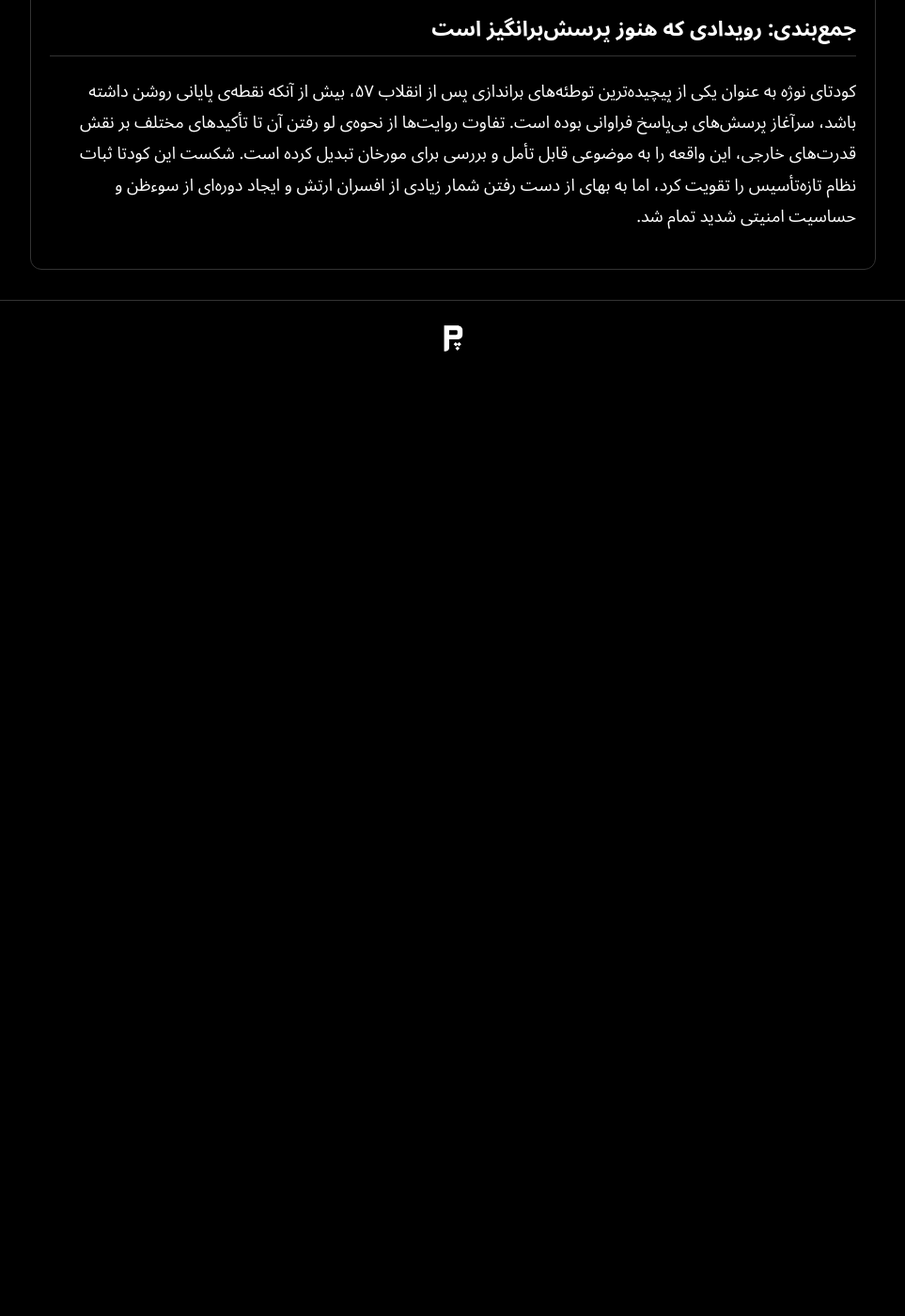
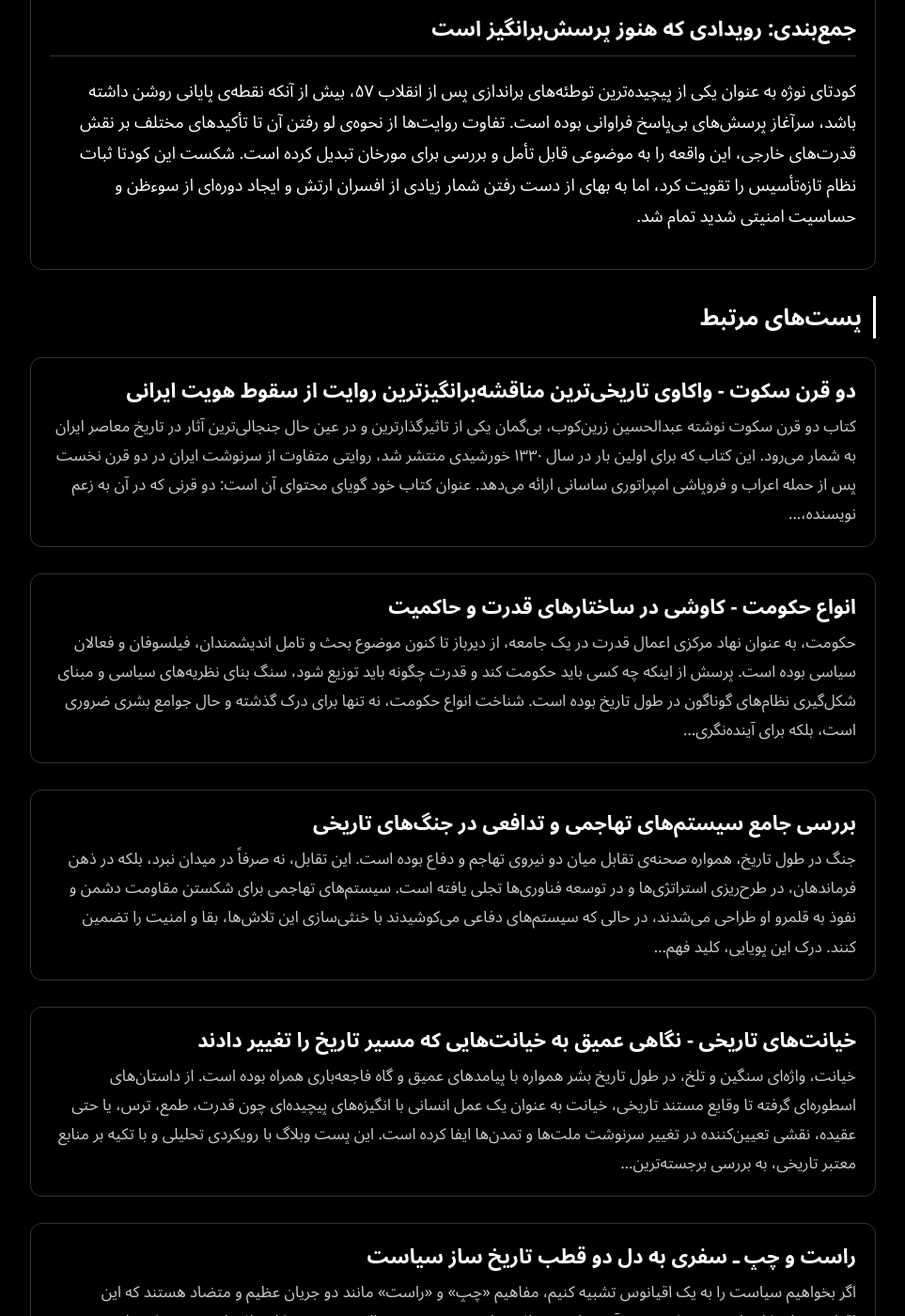
Before and after one commit to darkblog/darkblog.github.io, a Jekyll site: the page built from _posts/2026-2-9-108.md, in a window 1280 px wide and 1400 px high, scrolled down 3407 px. Shown: the whole window at 94% size, without its empty margins (158-1121 px from the left). Built offline with Jekyll 4.4.1, drawn with Linux system fonts in a browser that asks for light colours; before the commit the page ends 3817 px from its top, so only the background shows below that; some of the changed lines change nothing that is shown; some of the changed text lies outside the part shown.

Commit message:
Update 2026-2-9-108.md

```diff
--- a/_posts/2026-2-9-108.md
+++ b/_posts/2026-2-9-108.md
@@ -1,6 +1,6 @@
 ---
-layout: post
 title: کودتای نوژه - روایتی از یک نقشه‌ی براندازی نافرجام
+tags: دانش
 ---
 
 در تاریخ ۱۸ تیرماه ۱۳۵۹ (۹ ژوئیه ۱۹۸۰)، طرحی با نام رمز **«عملیات نقاب»** (به معنای نجات قیام ایران بزرگ) برای سرنگونی نظام جمهوری اسلامی تدارک دیده شد. هدف اصلی کودتاچیان، که عمدتاً از افسران سابق نیروی هوایی ارتش و حامیان شاپور بختیار (آخرین نخست‌وزیر دوره پهلوی) بودند، تصرف پایگاه هوایی نوژه در همدان و سپس اجرای یک حمله هوایی گسترده به اهدافی مانند محل اقامت امام خمینی در جماران و مراکز حساس تهران بود. گفته می‌شود سازمان‌های اطلاعاتی برخی کشورهای خارجی نیز در پشت صحنه نقش داشتند. با این حال، این طرح پیش از اجرا **لو رفت** و مقامات امنیتی ایران با یک عملیات گسترده، عوامل اصلی آن را دستگیر کردند. علت دقیق لو رفتن کودتا، با روایت‌های مختلفی همچون افشاگری یک خلبان به دلیل وصیت مادرش، گزارش اطلاعاتی حزب توده یا نفوذ اطلاعاتی شوروی، هنوز مورد بحث است. پیامد شکست این کودتا، **اعدام ده‌ها نفر** از افسران درگیر و تضعیف بدنه ارتش بود، که تنها دو ماه بعد، همزمان با شروع جنگ ایران و عراق، اثرات خود را نشان داد. کودتای نوژه به عنوان یکی از مهم‌ترین و در عین حال **مرموزترین** حوادث پس از انقلاب، با بسیاری از زوایای پنهان و روایت‌های ضد و نقیض، کماکان موضوعی برای پژوهش تاریخی است.
```
